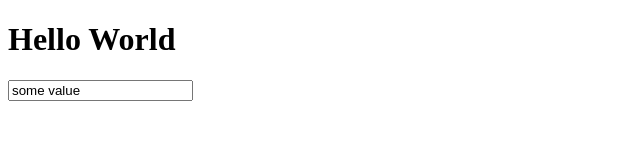
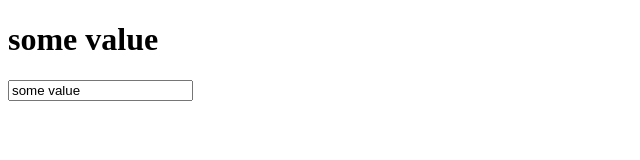
Before and after one commit to RodWeb21/vue-course, a Vue app: page / in a window 1280 px wide. Shown: the top 160 px of the page, without its empty margins (0-640 px from the left). Built offline with nearby package versions, Linux system fonts and the light colour scheme.

Commit message:
v-model two way data binding

```diff
--- a/src/App.vue
+++ b/src/App.vue
@@ -1,15 +1,12 @@
 <script setup>
 import { ref } from 'vue';
-
-const myId = "patata";
 
 const myValue = ref("some value");
 </script>
 
 <template>
-  <h1 :id="myId">Hello World</h1>
-
-  <input type="text" :value="myValue">
+  <h1>{{ myValue }}</h1>
+  <input type="text" v-model="myValue">
 </template>
 
 <style scoped></style>
```
